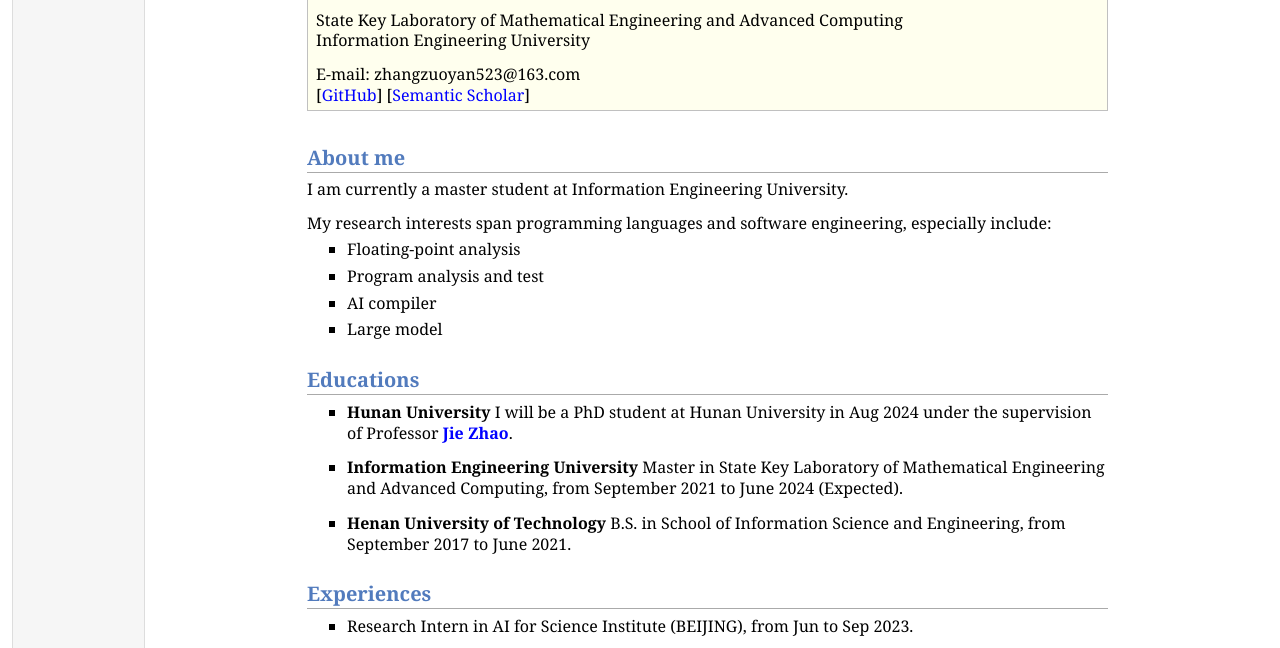
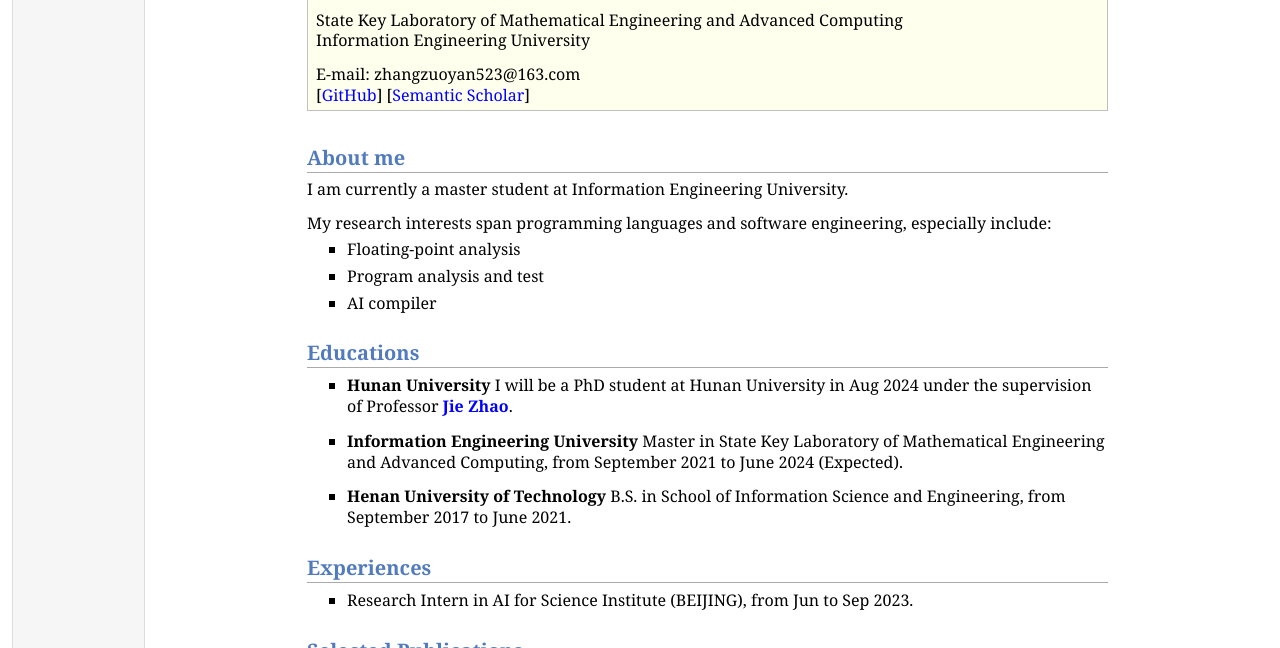
Before and after one commit to zuoyanzhang/zuoyanz, a plain HTML site: page index.html in a window 1280 px wide. Shown: the part 135-783 px from the top of the page. Drawn offline with Linux system fonts and the light colour scheme.

Commit message:
2024.2.23

```diff
--- a/index.html
+++ b/index.html
@@ -36,8 +36,6 @@
 <li><p>Program analysis and test</p>
 </li>
 <li><p>AI compiler</p>
-</li>
-<li><p>Large model</p>
 </li>
 </ul>
 <h2>Educations</h2>
```
Also changed, not shown: 1 other file.
